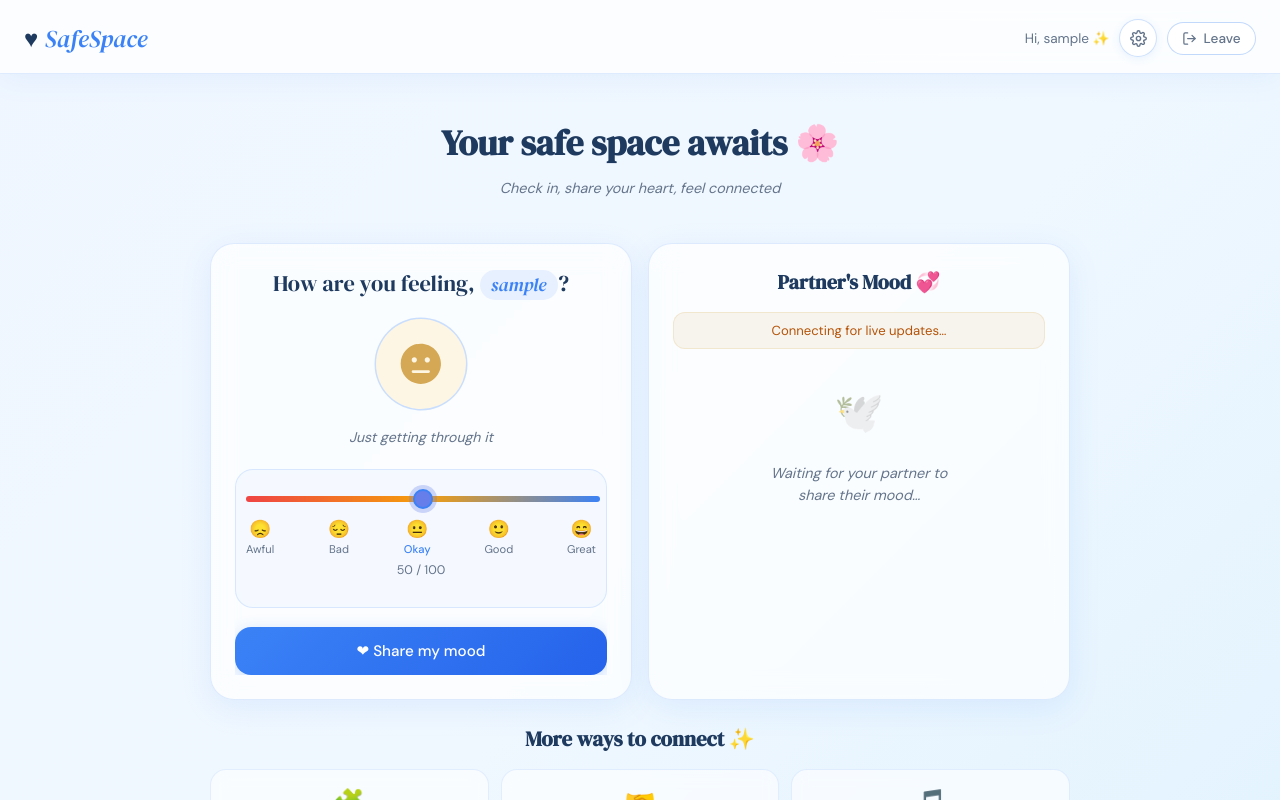
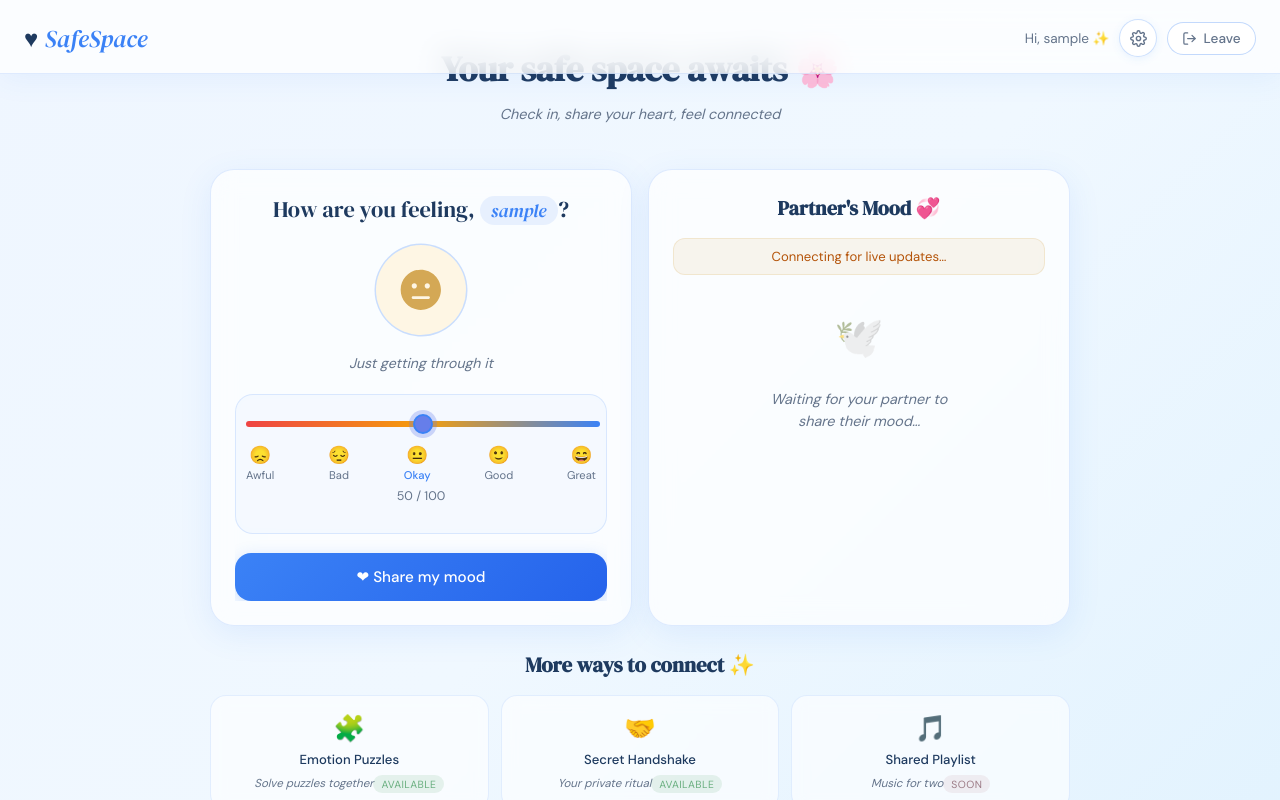
Before and after one commit to griddevconnet/safespace, a React (Vite) app in the folder frontend/: page / in a window 1280 px wide. Shown: the top 800 px of the page. Built offline with nearby package versions, Linux system fonts and the light colour scheme; no server answers; sample sign-in values are in the browser's storage.

Commit message:
Add scroll-aware navbar - hide on scroll down, show on scroll up

```diff
--- a/frontend/src/pages/Dashboard.tsx
+++ b/frontend/src/pages/Dashboard.tsx
@@ -36,6 +36,8 @@ const Dashboard: React.FC = () => {
   const navigate = useNavigate();
   const [myLatestMood, setMyLatestMood] = useState<MoodEntry | null>(null);
   const [partnerLatestMood, setPartnerLatestMood] = useState<MoodEntry | null>(null);
+  const [navVisible, setNavVisible] = useState(true);
+  const [lastScrollY, setLastScrollY] = useState(0);
 
   const handleWebSocketMessage = useCallback((message: any) => {
     if (message.type === 'mood_message') {
@@ -78,6 +80,21 @@ const Dashboard: React.FC = () => {
       fetchPartnerInfo();
     }
   }, [isAuthenticated, userId]);
+
+  useEffect(() => {
+    const handleScroll = () => {
+      const currentScrollY = window.scrollY;
+      if (currentScrollY > lastScrollY && currentScrollY > 50) {
+        setNavVisible(false);
+      } else if (currentScrollY < lastScrollY) {
+        setNavVisible(true);
+      }
+      setLastScrollY(currentScrollY);
+    };
+
+    window.addEventListener('scroll', handleScroll, { passive: true });
+    return () => window.removeEventListener('scroll', handleScroll);
+  }, [lastScrollY]);
 
   const handleMoodUpdateFromChecker = useCallback((newMood: MoodEntry) => {
     setMyLatestMood(newMood);
@@ -387,8 +404,9 @@ const Dashboard: React.FC = () => {
         <motion.nav
           className="nav-bar"
           initial={{ y: -60, opacity: 0 }}
-          animate={{ y: 0, opacity: 1 }}
-          transition={{ duration: 0.5, ease: 'easeOut' }}
+          animate={{ y: navVisible ? 0 : -60, opacity: navVisible ? 1 : 0 }}
+          transition={{ duration: 0.3, ease: 'easeOut' }}
+          style={{ position: 'fixed', top: 0, left: 0, right: 0, zIndex: 1000 }}
         >
           <div className="nav-logo">
             ♥ <span>SafeSpace</span>
```
